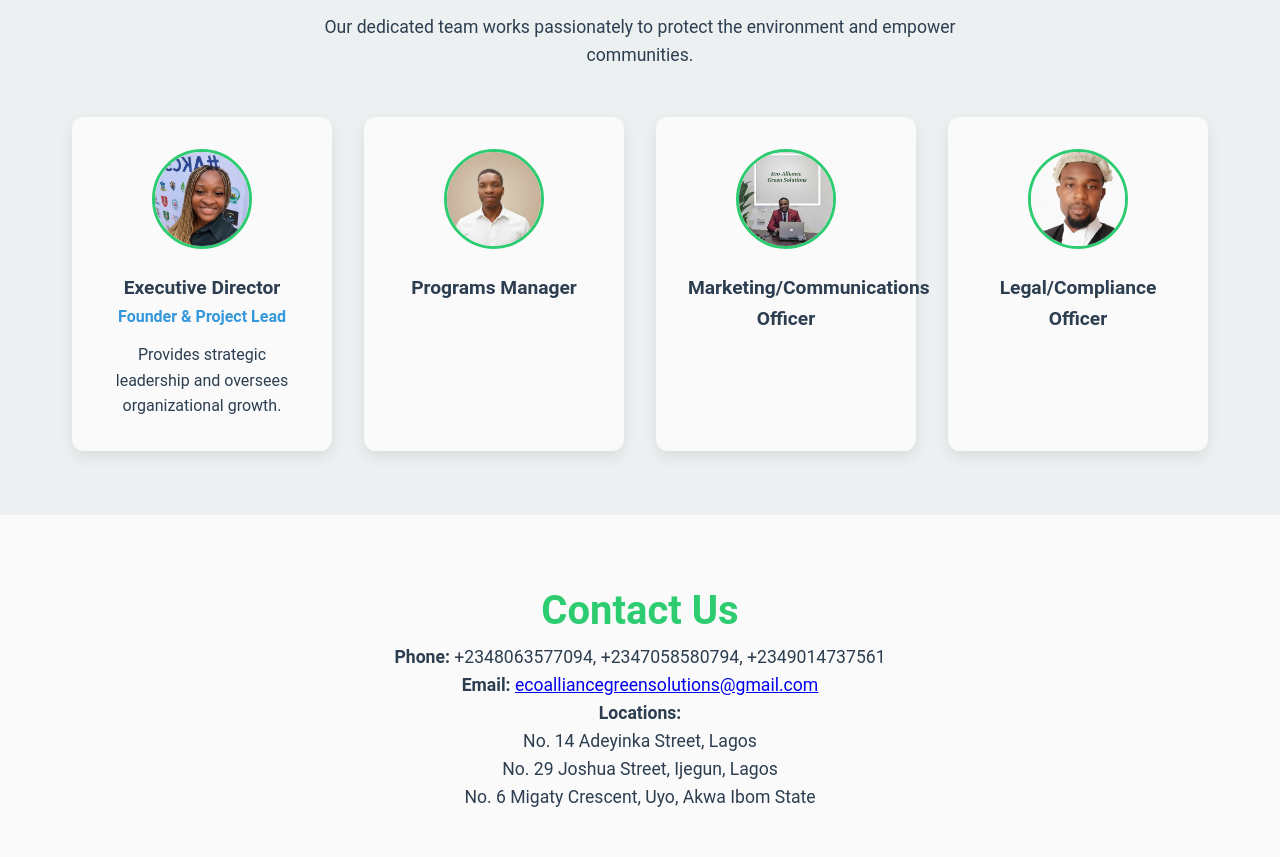
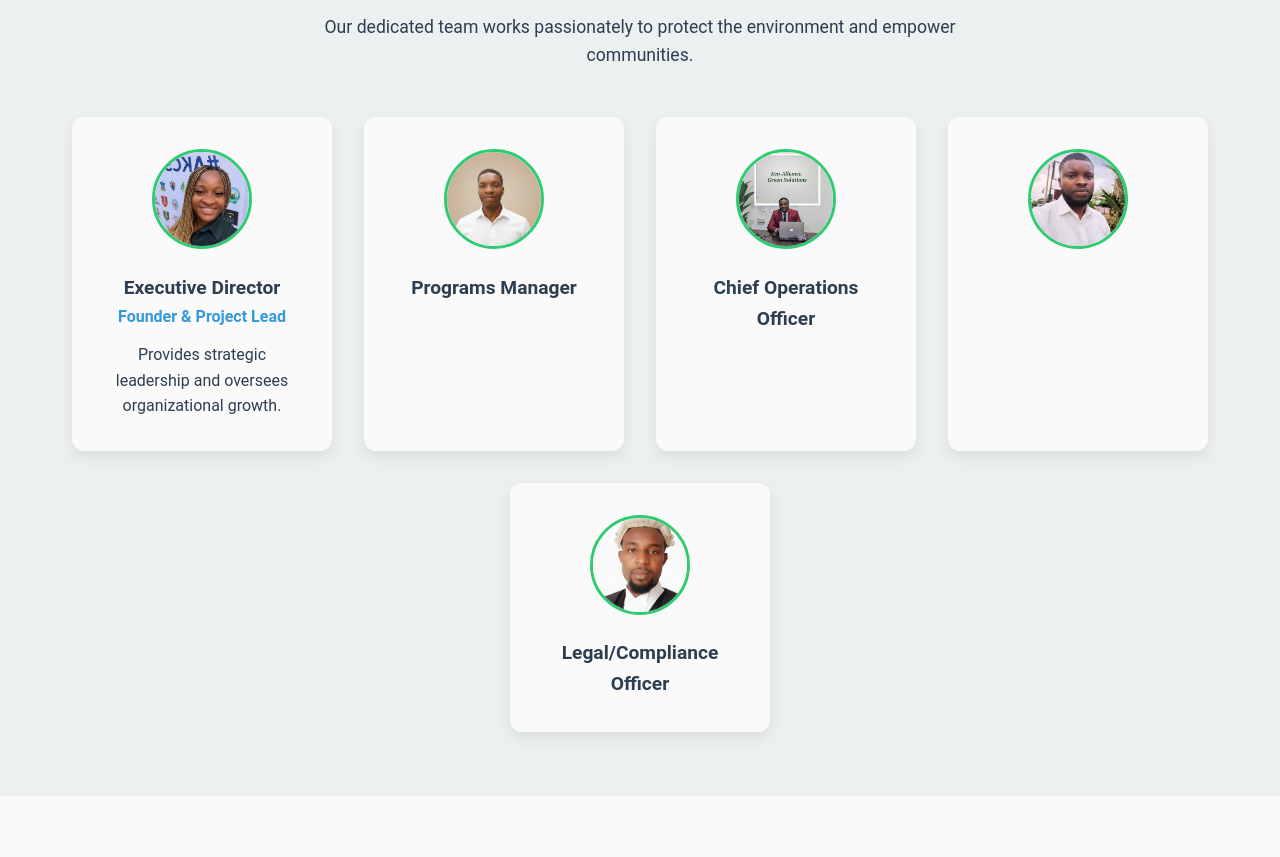
Before and after one commit to Abasifreke01/ecoalliance, a plain HTML site: page index.html in a window 1280 px wide. Shown: the part 5053-5910 px from the top of the page. Drawn offline with Linux system fonts and the light colour scheme.

Commit message:
Update index.html

```diff
--- a/index.html
+++ b/index.html
@@ -163,11 +163,15 @@
       </div>
 
       <div class="team-member">
-        <img src="team44.jpg" alt="Field Officer">
-        <h3>Marketing/Communications Officer</h3>
+        <img src="team44.jpg" alt="Chief Operations Officer">
+        <h3>Chief Operations Officer</h3>
 
       </div>
+       <div class="team-member">
+        <img src="team3.jpg" alt="Marketing/Communications Officer">
+        <h3></h3>
 
+      </div>
       <div class="team-member">
         <img src="team4.jpg" alt="Legal/Compliance Officer">
         <h3>Legal/Compliance Officer</h3>
```
